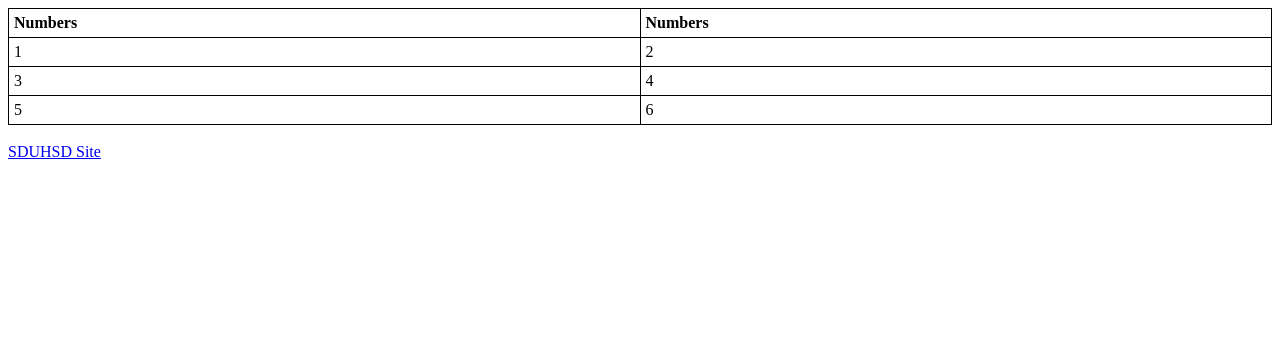
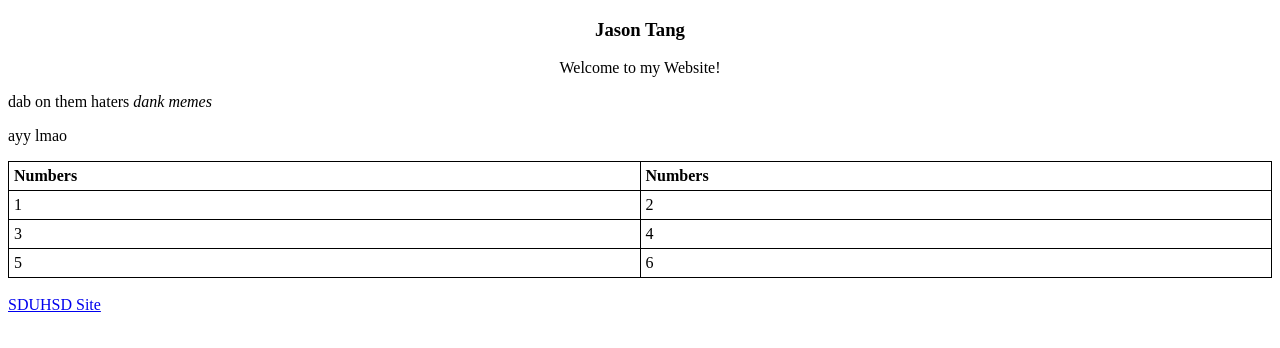
Before and after one commit to jasontang420/jasontang420.github.io, a plain HTML site: page index.html in a window 1280 px wide. Drawn offline with Linux system fonts and the light colour scheme.

Commit message:
Update index.html

```diff
--- a/index.html
+++ b/index.html
@@ -1,6 +1,25 @@
 <!DOCTYPE html>
 <html>
 <head>
+    </body>
+
+<!-this is the top part of my website>
+<html>
+<head>
+<title>Page Title</title>
+</head>
+<body>
+
+<center>
+<h3>Jason Tang</h3>
+<p>Welcome to my Website!</p></center>
+
+<!-bold, italics, and normal text>
+</body>
+</html>
+    <bold>dab on them haters</bold>
+    <i>dank memes</i>
+    <p> ayy lmao</p>
 <style>
 table, th, td {
     border: 1px solid black;
@@ -18,6 +37,7 @@ table#t01 {
 </head>
 <body>
 
+<!-This is the table>
 <table style="width:100%">
   <tr>
     <th>Numbers</th>
@@ -40,5 +60,6 @@ table#t01 {
 
 <a href="http://www.sduhsd.net/"> SDUHSD Site</a>
 
-</body>
+
+
 </html>
```
